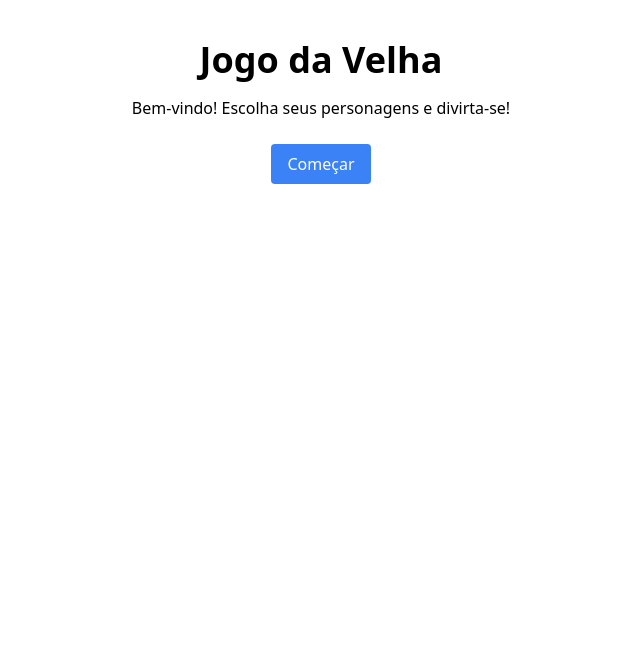
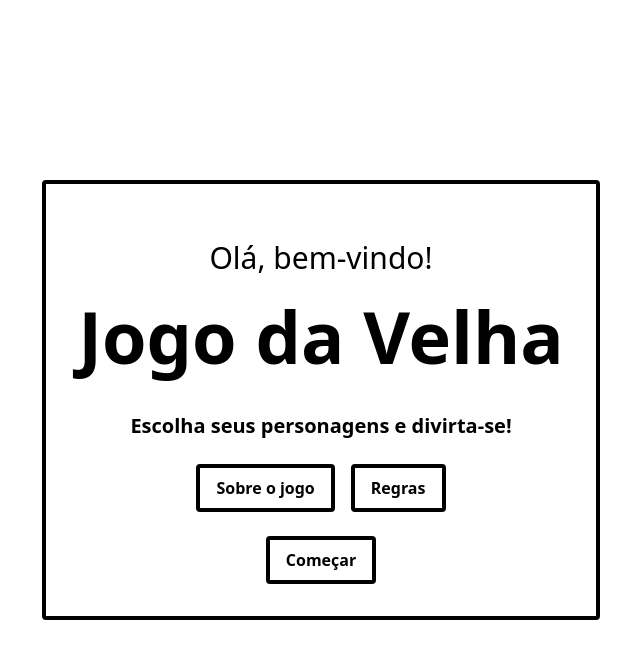
Before and after one commit to ViniciusEduardoDias/jogo-da-velha, a React (Create React App) app: page / in a window 1280 px wide. Shown: the top 658 px of the page, without its empty margins (319-959 px from the left). Built offline with nearby package versions, Linux system fonts and the light colour scheme.

Commit message:
feat: create component button and styles

```diff
--- a/src/components/Button.tsx
+++ b/src/components/Button.tsx
@@ -1,5 +1,20 @@
-const Button = () => {
-  return;
+import { ReactNode } from "react";
+
+type PropsButton = {
+  text: string | ReactNode;
+  onClick: () => void;
+  className: string;
+};
+
+const Button = ({ text, onClick, className }: PropsButton) => {
+  return (
+    <button
+      onClick={onClick}
+      className={`flex font-bold px-4 py-2 rounded border-4 items-center ${className}`}
+    >
+      {text}
+    </button>
+  );
 };
 
 export default Button;
--- /dev/null
+++ b/src/components/Footer.tsx
@@ -0,0 +1,5 @@
+function Footer() {
+  return <footer className="p-10">With by Vinícius Dias</footer>;
+}
+
+export default Footer;
--- a/src/pages/Home.tsx
+++ b/src/pages/Home.tsx
@@ -1,21 +1,35 @@
 import { useNavigate } from "react-router-dom";
+import Button from "../components/Button";
 
 function Home() {
   const navigate = useNavigate();
 
   return (
-    <div>
-      <div className="text-center mt-10">
-        <h1 className="text-4xl font-bold mb-4">Jogo da Velha</h1>
-        <p className="mb-6">
-          Bem-vindo! Escolha seus personagens e divirta-se!
-        </p>
-        <button
+    <div className="h-screen flex flex-col items-center justify-center">
+      <div className="flex flex-col p-8 rounded border-4 border-black items-center gap-6 justify-center">
+        <div></div>
+        <h1 className="text-3xl"> Olá, bem-vindo! </h1>
+        <h2 className="text-7xl font-bold mb-4">Jogo da Velha</h2>
+        <h3 className="text-xl font-semibold">
+          Escolha seus personagens e divirta-se!
+        </h3>
+        <div className="flex gap-4">
+          <Button
+            onClick={() => navigate("/select")}
+            className="border-black hover:text-yellow-500 hover:border-yellow-500"
+            text="Sobre o jogo"
+          ></Button>
+          <Button
+            onClick={() => navigate("/select")}
+            className="border-black hover:text-yellow-500 hover:border-yellow-500"
+            text="Regras"
+          ></Button>
+        </div>
+        <Button
           onClick={() => navigate("/select")}
-          className="bg-blue-500 text-white px-4 py-2 rounded"
-        >
-          Começar
-        </button>
+          className="border-black hover:text-yellow-500 hover:border-yellow-500"
+          text="Começar"
+        ></Button>
       </div>
     </div>
   );
```
